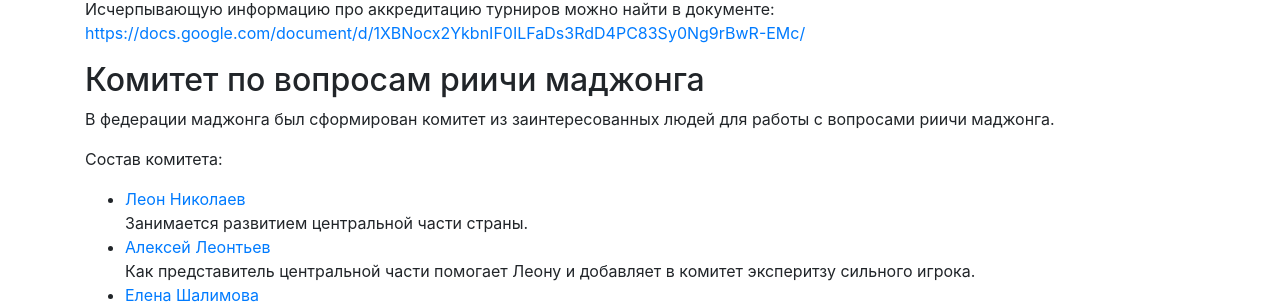
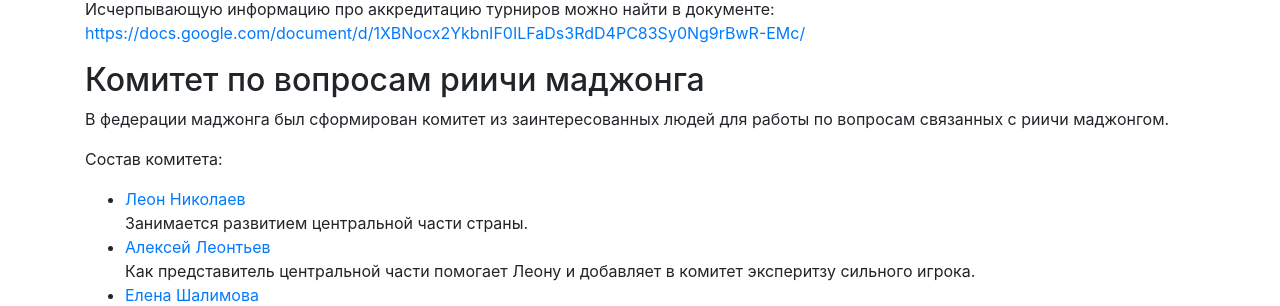
Before and after one commit to MahjongRepository/mahjong-portal, a Django app: template server/templates/website/contacts_ru.html in a window 1280 px wide. Shown: the part 216-522 px from the top of the page. Run offline with Django 3.2, Linux system fonts and the light colour scheme; the template is opened without the code that fills it, so the values that code supplies are empty; some libraries are stand-ins or nearby versions.

Commit message:
Fix typo

```diff
--- a/server/templates/website/contacts_ru.html
+++ b/server/templates/website/contacts_ru.html
@@ -19,7 +19,7 @@
         <p>Исчерпывающую информацию про аккредитацию турниров можно найти в документе: <a href="https://docs.google.com/document/d/1XBNocx2YkbnIF0ILFaDs3RdD4PC83Sy0Ng9rBwR-EMc/">https://docs.google.com/document/d/1XBNocx2YkbnIF0ILFaDs3RdD4PC83Sy0Ng9rBwR-EMc/</a></p>
 
         <h2>Комитет по вопросам риичи маджонга</h2>
-        <p>В федерации маджонга был сформирован комитет из заинтересованных людей для работы с вопросами риичи маджонга.</p>
+        <p>В федерации маджонга был сформирован комитет из заинтересованных людей для работы по вопросам связанных с риичи маджонгом.</p>
         <p>Состав комитета:</p>
         <ul>
             <li><a href="https://vk.com/ramana" target="_blank">Леон Николаев</a> <br>Занимается развитием центральной части страны.</li>
```
